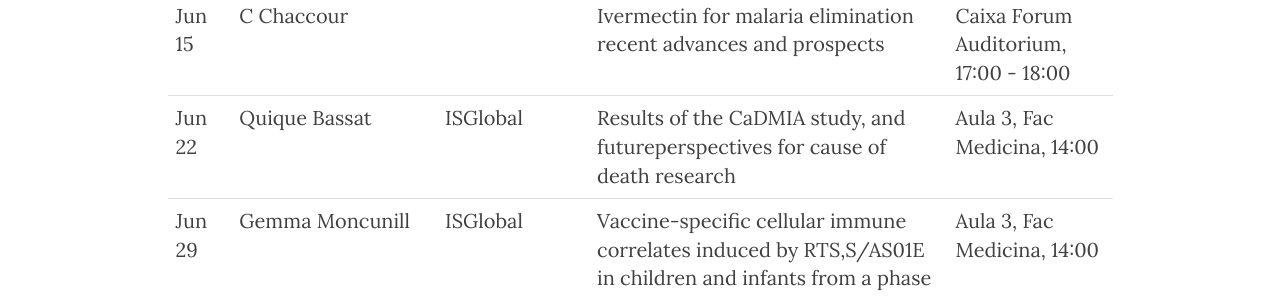
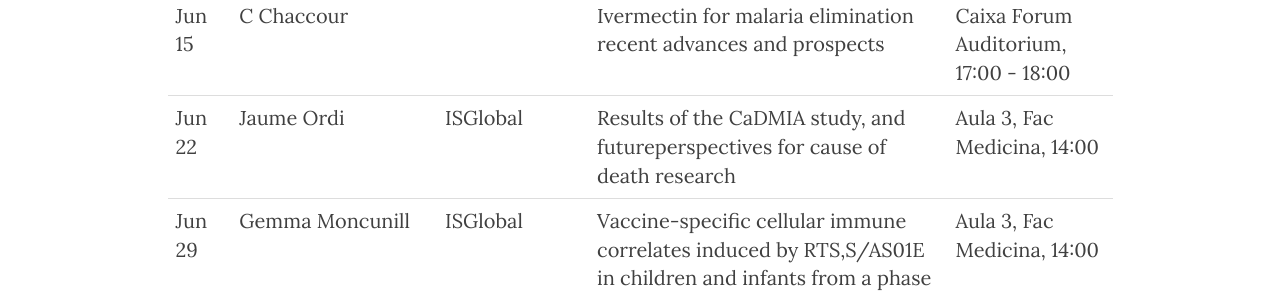
Before and after one commit to seminaris/seminaris.github.io, a Jekyll site: the page built from index.html, in a window 1280 px wide and 900 px high, scrolled down 1808 px. Shown: the part 155-451 px from the top of the window. Built offline with Jekyll 4.4.1, drawn with Linux system fonts in a browser that asks for light colours; nearby versions of some CDN libraries; the list of posts is cut into pages by our own code.

Commit message:
updating for jaumes talks

```diff
--- a/index.html
+++ b/index.html
@@ -107,7 +107,7 @@
   </tr>
   <tr>
    <td style="text-align:left;"> Jun 22 </td>
-   <td style="text-align:left;"> Quique Bassat </td>
+   <td style="text-align:left;"> Jaume Ordi </td>
    <td style="text-align:left;"> ISGlobal </td>
    <td style="text-align:left;"> Results of the CaDMIA study, and futureperspectives for cause of death research </td>
    <td style="text-align:left;"> Aula 3, Fac Medicina, 14:00 </td>
```
Also changed, not shown: 4 other files.
